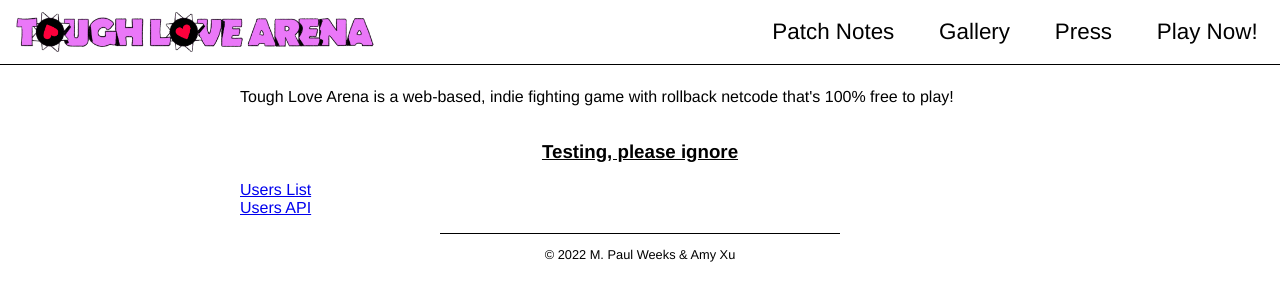
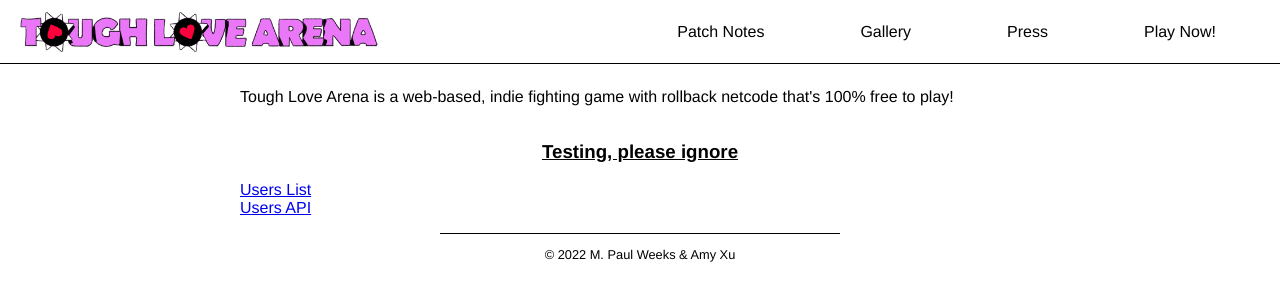
Before and after one commit to toughlovearena/about.toughlovearena.com, a Next.js app: page / in a window 1280 px wide. Shown: the top 300 px of the page. Built offline with nearby package versions, Linux system fonts and the light colour scheme.

Commit message:
style nav

```diff
--- a/components/Layout.module.css
+++ b/components/Layout.module.css
@@ -5,6 +5,9 @@
   left: 0;
   width: 100%;
   height: var(--navHeight);
+  box-sizing: border-box;
+  padding: 0 1em;
+
   background: var(--back);
   border-bottom: 1px solid var(--fore);
 
@@ -25,7 +28,6 @@
 }
 
 .nav {
-  font-size: 1.4em;
   width: 100%;
   height: 100%;
   display: flex;
@@ -39,9 +41,6 @@
   justify-content: center;
   align-items: center;
 }
-.navRight > * {
-  margin: 0 1em;
-}
 .navRight {
   flex-grow: 1;
   flex-basis: 0;
@@ -49,20 +48,29 @@
 .navRight {
   justify-content: right;
 }
+
+.navLink {
+  cursor: pointer;
+  font-size: 1em;
+  padding: 1em 2em;
+  margin: 0 1em;
+  border-radius: 1em;
+
+  color: var(--fore);
+  background-color: none;
+
+  transition-property: color background-color;
+  transition-duration: 1s;
+}
+.navLink:hover {
+  color: var(--back);
+  background-color: var(--heart);
+}
+.navAnchor {
+  text-decoration: none;
+}
 .nav img {
   cursor: pointer;
   height: 3rem;
   width: auto;
-  padding: 0 0.5em;
-  border: 1px solid var(--back);
 }
-.nav img:hover {
-  border: 1px solid black;
-}
-.nav a {
-  color: var(--fore);
-  text-decoration: none;
-}
-.nav a:hover {
-  text-decoration: underline;
-}
--- a/components/Layout.tsx
+++ b/components/Layout.tsx
@@ -29,16 +29,24 @@ const Layout = ({ children, title = 'This is the default title' }: Props) => (
         </div>
         <div className={styles.navRight}>
           <Link href="/log">
-            <a>Patch Notes</a>
+            <div className={styles.navLink}>
+              Patch Notes
+            </div>
           </Link>
           <Link href="/gallery">
-            <a>Gallery</a>
+            <div className={styles.navLink}>
+              Gallery
+            </div>
           </Link>
           <Link href="/press">
-            <a>Press</a>
+            <div className={styles.navLink}>
+              Press
+            </div>
           </Link>
-          <a href="https://toughlovearena.com">
-            Play Now!
+          <a className={styles.navAnchor} href="https://toughlovearena.com">
+            <div className={styles.navLink}>
+              Play Now!
+            </div>
           </a>
         </div>
       </nav>
```
